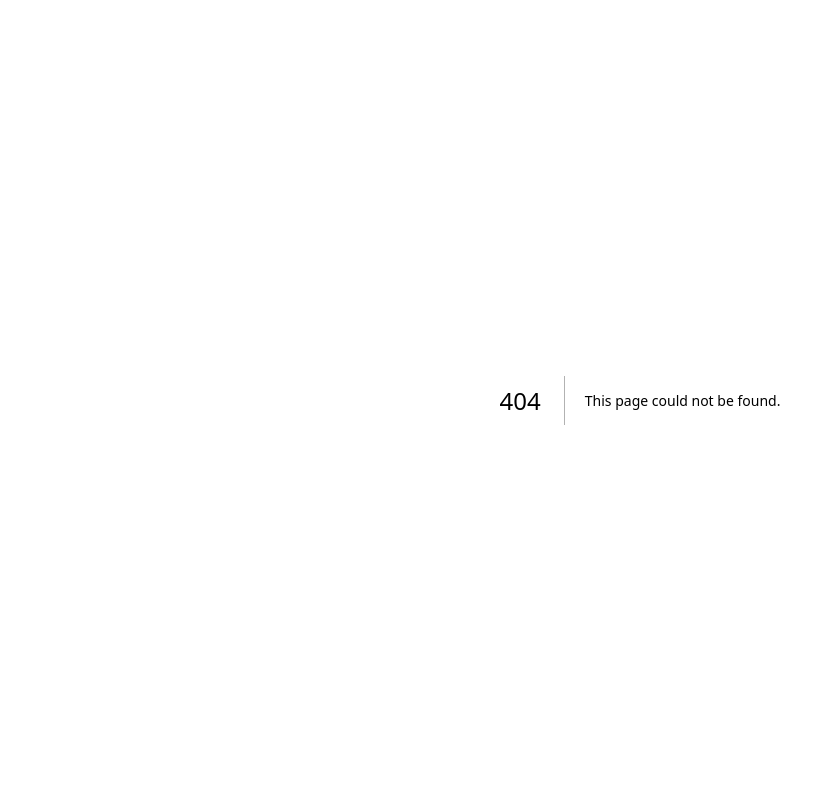
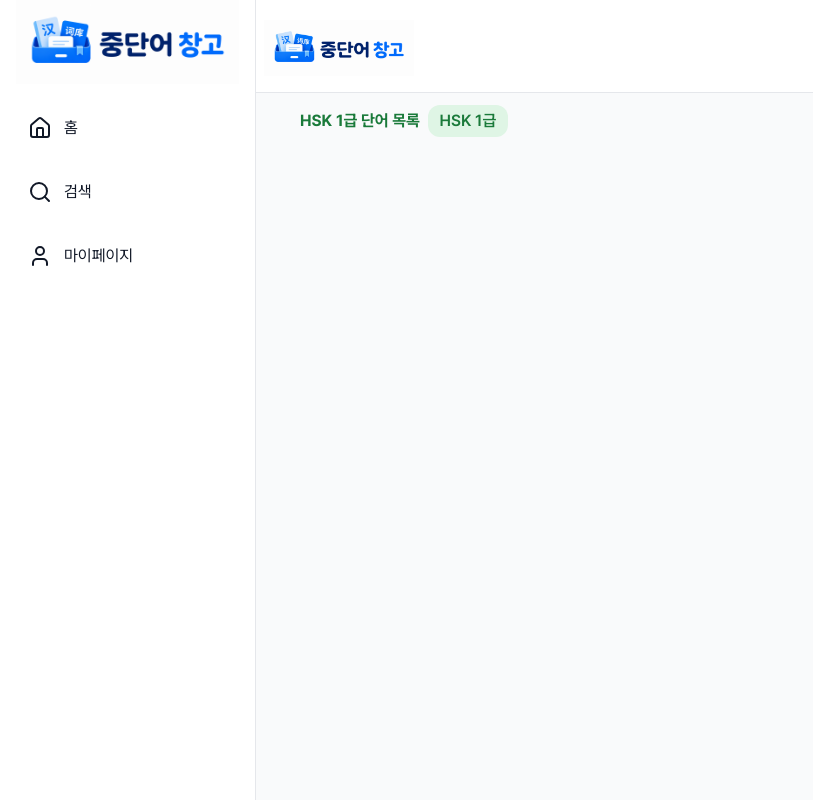
Before and after one commit to ruiwaa/hanzi-bank, a Next.js app: page /hsk-level-words/1 in a window 1280 px wide. Before the commit this address had no page. Shown: the whole page, without its empty margins (0-813 px from the left). Built offline with nearby package versions, Linux system fonts and the light colour scheme.

Commit message:
feat: 급수별 단어 메인 페이지 퍼블리싱

```diff
--- /dev/null
+++ b/src/app/(main)/hsk-level-words/[level]/loading.tsx
@@ -0,0 +1,3 @@
+export default function Loading() {
+  return <div>로딩 중...</div>;
+}
--- /dev/null
+++ b/src/app/(main)/hsk-level-words/[level]/page.tsx
@@ -0,0 +1,25 @@
+import { HSK_LEVELS } from "@/constants/hskLevelStyle";
+
+export default async function HskLevelDetailPage({
+  params,
+}: {
+  params: Promise<{ level: number }>;
+}) {
+  const { level } = await params;
+  const levelData = HSK_LEVELS.find((h) => String(h.level) === String(level));
+
+  return (
+    <div className="container-layout">
+      <div className="flex flex-row gap-2 ">
+        <h3 className={`font-bold ${levelData?.textClass} self-center `}>
+          {levelData?.label} 단어 목록
+        </h3>
+        <span
+          className={`px-2 py-1 ${levelData?.bgClass} ${levelData?.textClass} rounded-xl w-20 text-center font-semibold`}
+        >
+          {levelData?.label}
+        </span>
+      </div>
+    </div>
+  );
+}
--- a/src/app/(main)/hsk-level-words/page.tsx
+++ b/src/app/(main)/hsk-level-words/page.tsx
@@ -1,14 +1,42 @@
-import Header from "@/components/ui/Header";
-import Sidebar from "@/components/ui/Sidebar";
-import SidebarMobile from "@/components/ui/SidebarMobile";
+import { HSK_LEVELS } from "@/constants/hskLevelStyle";
+import { ArrowRight, BookOpen } from "lucide-react";
+import Link from "next/link";
 
 export default function HskLevelPage() {
   return (
-    <div className="max-w-full min-h-screen desktop-layout">
-      <Sidebar />
-      <SidebarMobile />
-      <Header />
-      <h2>급수별 단어 목록</h2>
+    <div className="max-w-full min-h-screen container-layout">
+      <h2 className="font-semibold text-2xl mb-2">급수별 단어 목록</h2>
+      <span className="text-muted-foreground">
+        전체 급수별 중단어를 학습해보세요.
+      </span>
+      <div className="h-full mt-5">
+        <ul className="grid grid-cols-1 md:grid-cols-2 lg:grid-cols-3  lg:aspect-auto gap-5 w-full">
+          {HSK_LEVELS.map((levels) => (
+            <li key={levels.level}>
+              <Link
+                href={`/hsk-level-words/${levels.level}`}
+                className={`${levels.bgClass} ${levels.textClass} shadow-md rounded-xl flex flex-col p-5 gap-3 transition-transform duration-200 hover:scale-105 `}
+              >
+                <div className="flex justify-between">
+                  <span
+                    className={`p-1 border-2 ${levels.borderClass} rounded-xl w-20 text-center font-semibold`}
+                  >
+                    {levels.label}
+                  </span>
+                  <ArrowRight aria-label="학습하러 가기" />
+                </div>
+                <div className="flex flex-row gap-3">
+                  <BookOpen className="bg-white  rounded-lg p-2" size={50} />
+                  <h3 className="self-center font-bold">{levels.label} 단어</h3>
+                </div>
+                <span>
+                  총 <strong>60</strong>개의 단어
+                </span>
+              </Link>
+            </li>
+          ))}
+        </ul>
+      </div>
     </div>
   );
 }
--- a/src/app/(main)/layout.tsx
+++ b/src/app/(main)/layout.tsx
@@ -3,6 +3,7 @@ import Sidebar from "@/components/ui/Sidebar";
 import SidebarMobile from "@/components/ui/SidebarMobile";
 import Image from "next/image";
 import Link from "next/link";
+import { Suspense } from "react";
 
 export default function MainLayout({
   children,
@@ -19,16 +20,20 @@ export default function MainLayout({
             alt={"중단어 창고 로고"}
             width={200}
             height={200}
-            className="hidden lg:block px-4"
+            className="hidden lg:block px-4 w-full"
           />
         </Link>
         <Sidebar />
       </aside>
       <div className="flex flex-col min-w-0">
-        <div className="bg-white">
+        <div className="bg-white border-b border-border p-2">
           <Header />
         </div>
-        <main className="flex-1 dark:bg-black p-3">{children}</main>
+        <main className="flex-1 dark:bg-black p-3">
+          <Suspense fallback={<div className="animate-pulse">로딩 중...</div>}>
+            {children}
+          </Suspense>
+        </main>
         <SidebarMobile />
       </div>
     </div>
--- /dev/null
+++ b/src/app/api/fetchHskLevelWords.ts
@@ -0,0 +1,31 @@
+import { HSK_LEVELS } from "@/constants/hskLevelStyle";
+import { supabase } from "@/lib/supabase";
+import { HskWord } from "@/types/DBTypes";
+
+export interface HskLevelWords {
+  level: number;
+  words: HskWord[];
+}
+
+export async function fetchHskLevelWords(): Promise<HskLevelWords[]> {
+  "use cache";
+
+  const result = await Promise.all(
+    HSK_LEVELS.map(async ({ level }) => {
+      const { data, error } = await supabase
+        .from("hsk_words")
+        .select("*")
+        .eq("hsk_level", level)
+        .order("frequency", { ascending: true });
+
+      if (error) throw error;
+
+      return {
+        level,
+        words: data ?? [],
+      };
+    }),
+  );
+
+  return result;
+}
--- a/src/app/globals.css
+++ b/src/app/globals.css
@@ -28,7 +28,9 @@
   /* Sidebar */
   --color-sidebar: var(--sidebar);
   --color-sidebar-foreground: var(--sidebar-foreground);
-  --color-sidebar-border: var(--sidebar-border); /* HSK */
+  --color-sidebar-border: var(--sidebar-border);
+
+  /* HSK */
   --color-hsk-1: var(--hsk-1);
   --color-hsk-2: var(--hsk-2);
   --color-hsk-3: var(--hsk-3);
@@ -41,6 +43,12 @@
   --color-hsk-4-accent: var(--hsk-4-accent);
   --color-hsk-5-accent: var(--hsk-5-accent);
   --color-hsk-6-accent: var(--hsk-6-accent);
+  --color-hsk-1-hover: var(--hsk-1-hover);
+  --color-hsk-2-hover: var(--hsk-2-hover);
+  --color-hsk-3-hover: var(--hsk-3-hover);
+  --color-hsk-4-hover: var(--hsk-4-hover);
+  --color-hsk-5-hover: var(--hsk-5-hover);
+  --color-hsk-6-hover: var(--hsk-6-hover);
 
   /* Typography */
   --font-sans: var(--font-pretendard);
@@ -78,18 +86,25 @@ Light Theme 기본 테마 색상
   --sidebar-border: #e5e7eb;
 
   /* HSK Colors */
+  /* HSK Colors */
   --hsk-1: #dff5e5;
-  --hsk-1-accent: #34c759;
+  --hsk-1-accent: #1a7a3a;
+  --hsk-1-hover: #34c759;
   --hsk-2: #fff1c9;
-  --hsk-2-accent: #f6b100;
+  --hsk-2-accent: #8a6200;
+  --hsk-2-hover: #f6b100;
   --hsk-3: #e6efff;
-  --hsk-3-accent: #2563eb;
+  --hsk-3-accent: #1a4bbf;
+  --hsk-3-hover: #2563eb;
   --hsk-4: #eee7ff;
-  --hsk-4-accent: #8b5cf6;
+  --hsk-4-accent: #5b21b6;
+  --hsk-4-hover: #8b5cf6;
   --hsk-5: #ffe8d8;
-  --hsk-5-accent: #f97316;
+  --hsk-5-accent: #9a3300;
+  --hsk-5-hover: #f97316;
   --hsk-6: #ffe4ec;
-  --hsk-6-accent: #ec4899;
+  --hsk-6-accent: #9d174d;
+  --hsk-6-hover: #ec4899;
 }
 /* ========================================
  Dark Theme 다크모드 색상
--- a/src/components/ui/Header.tsx
+++ b/src/components/ui/Header.tsx
@@ -3,13 +3,14 @@ import Image from "next/image";
 
 export default function Header() {
   return (
-    <header className="h-16 border-b border-border mt-3 ">
+    <header className="h-16  mt-3 w-full">
       <Link href={"/"}>
         <Image
           src="/logo2.png"
           alt={"중단어 창고 로고"}
           width={150}
           height={100}
+          priority
         />
       </Link>
     </header>
--- a/src/constants/hskLevelStyle.ts
+++ b/src/constants/hskLevelStyle.ts
@@ -4,41 +4,47 @@ export const HSK_LEVELS = [
     label: "HSK 1급",
     bgClass: "bg-hsk-1",
     textClass: "text-hsk-1-accent",
-    hoverClass: "hover:bg-hsk-1",
+    borderClass: "border-hsk-1-accent",
+    hoverClass: "hover:bg-hsk-1-hover",
   },
   {
     level: 2,
     label: "HSK 2급",
     bgClass: "bg-hsk-2",
     textClass: "text-hsk-2-accent",
-    hoverClass: "hover:bg-hsk-2",
+    borderClass: "border-hsk-2-accent",
+    hoverClass: "hover:bg-hsk-2-hover",
   },
   {
     level: 3,
     label: "HSK 3급",
     bgClass: "bg-hsk-3",
     textClass: "text-hsk-3-accent",
-    hoverClass: "hover:bg-hsk-3",
+    borderClass: "border-hsk-3-accent",
+    hoverClass: "hover:bg-hsk-3-hover",
   },
   {
     level: 4,
     label: "HSK 4급",
     bgClass: "bg-hsk-4",
     textClass: "text-hsk-4-accent",
-    hoverClass: "hover:bg-hsk-4",
+    borderClass: "border-hsk-4-accent",
+    hoverClass: "hover:bg-hsk-4-hover",
   },
   {
     level: 5,
     label: "HSK 5급",
     bgClass: "bg-hsk-5",
     textClass: "text-hsk-5-accent",
-    hoverClass: "hover:bg-hsk-5",
+    borderClass: "border-hsk-5-accent",
+    hoverClass: "hover:bg-hsk-5-hover",
   },
   {
     level: 6,
     label: "HSK 6급",
     bgClass: "bg-hsk-6",
     textClass: "text-hsk-6-accent",
-    hoverClass: "hover:bg-hsk-6",
+    borderClass: "border-hsk-6-accent",
+    hoverClass: "hover:bg-hsk-6-hover",
   },
 ] as const;
```
